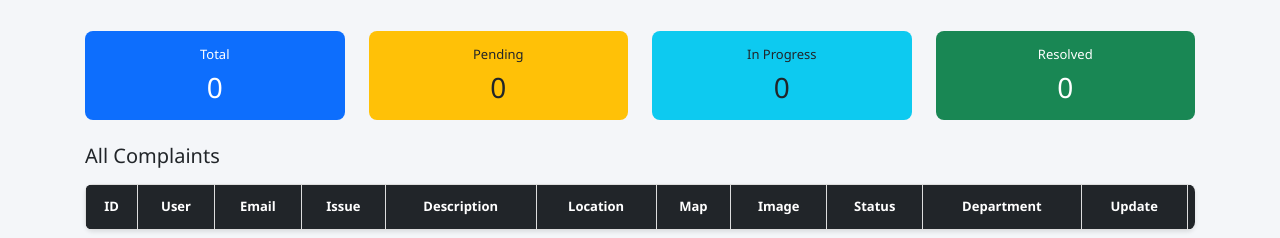
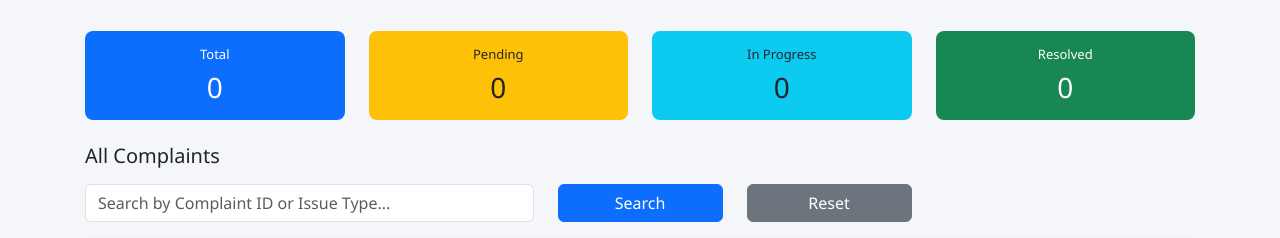
Before and after one commit to Anushka190921/ai-civic-issue-mapper, a Flask app: page /dashboard in a window 1280 px wide. Shown: the part 61-299 px from the top of the page. Run offline with Flask 3, Linux system fonts and the light colour scheme; the visitor is signed in with stand-in values (Sample User, id 1); data that the repository does not hold is empty.

Commit message:
Updated AI Civic Issue Mapper progress

```diff
--- a/app.py
+++ b/app.py
@@ -34,7 +34,7 @@ limiter = Limiter(
     default_limits=["200 per day", "50 per hour"]
 )
 
-app.secret_key = os.getenv("SECRET_KEY")
+app.secret_key = "anushka123456"
 
 
 # ---------------- EMAIL CONFIGURATION ----------------
@@ -274,22 +274,59 @@ def my_issues():
     return render_template("my_issues.html", issues=issues)
 
 
-# ---------------- ADMIN DASHBOARD ----------------
+# ---------------- ADMIN DASHBOARD ---------------
+@app.route("/view_map/<int:id>")
+def view_map(id):
+
+   # if "admin" not in session:
+       # return redirect("/admin")
+
+    db = get_db()
+    cursor = db.cursor(dictionary=True)
+
+    cursor.execute(
+        "SELECT latitude, longitude FROM civic_issues WHERE id=%s",
+        (id,)
+    )
+
+    complaint = cursor.fetchone()
+
+    cursor.close()
+    db.close()
+
+    return render_template(
+        "view_map.html",
+        lat=complaint["latitude"],
+        lng=complaint["longitude"]
+    )
 @app.route("/dashboard")
 def dashboard():
     # Only admin can access dashboard
     if "admin" not in session:
         return redirect("/admin")
 
+    search = request.args.get("search", "").strip()
+
     # Fetch all complaints with user details
     db = get_db()
     cursor = db.cursor(dictionary=True)
-    cursor.execute("""
-        SELECT civic_issues.*, users.first_name, users.email
-        FROM civic_issues
-        JOIN users ON civic_issues.user_id = users.id
+    if search:
+       cursor.execute("""
+         SELECT civic_issues.*, users.first_name, users.email
+         FROM civic_issues
+         JOIN users ON civic_issues.user_id = users.id
+         WHERE civic_issues.issue_type LIKE %s
+            OR civic_issues.id LIKE %s
         ORDER BY civic_issues.id DESC
-    """)
+        """, (f"%{search}%", f"%{search}%"))
+    else:
+        cursor.execute("""
+           SELECT civic_issues.*, users.first_name, users.email
+           FROM civic_issues
+           JOIN users ON civic_issues.user_id = users.id
+            ORDER BY civic_issues.id DESC
+        """)
+
     complaints = cursor.fetchall()
 
     # Count total complaints
@@ -318,8 +355,11 @@ def dashboard():
         "resolved": resolved
     }
 
-    return render_template("admin.html", complaints=complaints, stats=stats)
-
+    return render_template(
+    "admin.html",
+    complaints=complaints,
+    stats=stats
+)
 # ---------------- DELETE COMPLAINT ----------------
 @app.route("/delete_my_issue/<int:id>")
 def delete_my_issue(id):
--- a/templates/admin.html
+++ b/templates/admin.html
@@ -334,6 +334,29 @@
     </div>
 
     <h4 class="mb-3">All Complaints</h4>
+    <!-- SEARCH BAR -->
+    <form action="/admin" method="GET" class="row mb-3">
+       <div class="col-md-5">
+           <input
+              type="text"
+              name="search"
+              class="form-control"
+              placeholder="Search by Complaint ID or Issue Type..."
+              value="{{ request.args.get('search','') }}">
+        </div>
+
+        <div class="col-md-2">
+            <button class="btn btn-primary w-100">
+                Search
+            </button>
+        </div>
+
+        <div class="col-md-2">
+            <a href="/admin" class="btn btn-secondary w-100">
+                Reset
+            </a>
+        </div>
+    </form>
 
     <!-- TABLE RESPONSIVE WRAPPER -->
     <div class="table-responsive">
@@ -368,13 +391,7 @@
                 </td>
 
                 <!-- MAP BUTTON -->
-                <td>
-                    <a href="https://www.google.com/maps?q={{ complaint.latitude }},{{ complaint.longitude }}"
-                       target="_blank"
-                       class="btn btn-secondary btn-sm">
-                       View Map
-                    </a>
-                </td>
+
 
                 <!-- IMAGE -->
                 <td>
```
Also changed, not shown: templates/view_map.html (added, +41 -0 lines).
